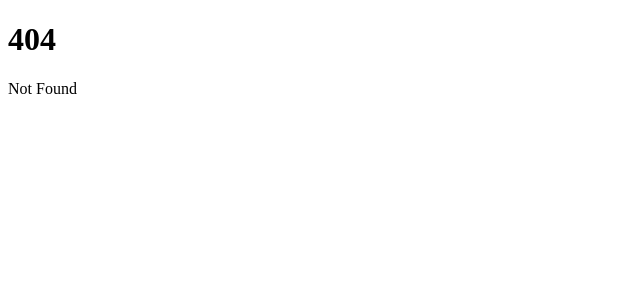
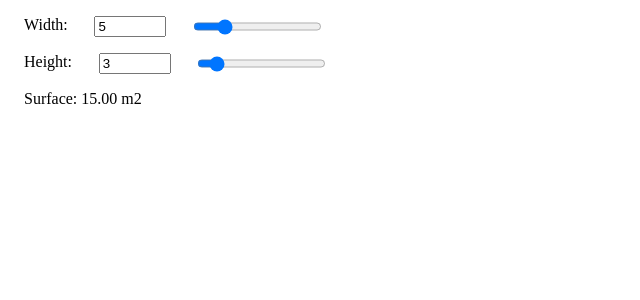
Before and after one commit to charlyoleg/parametrix, a SvelteKit app: page /rough in a window 1280 px wide. Before the commit this address had no page. Shown: the top 300 px of the page, without its empty margins (0-640 px from the left). Built offline with nearby package versions, Linux system fonts and the light colour scheme.

Commit message:
one simple page

```diff
--- a/src/routes/+page.svelte
+++ b/src/routes/+page.svelte
@@ -1,2 +1,3 @@
 <h1>Welcome to SvelteKit</h1>
 <p>Visit <a href="https://kit.svelte.dev">kit.svelte.dev</a> to read the documentation</p>
+<p>Goto <a href="/rough">Rough page</a></p>
--- /dev/null
+++ b/src/routes/rough/+page.svelte
@@ -0,0 +1,24 @@
+<script lang="ts">
+  let width: number = 5;
+  let height: number = 3;
+</script>
+
+<section>
+  <label>
+    Width:
+    <input type=number bind:value={width} min=1 max=20 step=0.1>
+    <input type=range bind:value={width} min=1 max=20 step=0.1>
+  </label>
+  <label>
+    Height:
+    <input type=number bind:value={height} min=1 max=20 step=0.1>
+    <input type=range bind:value={height} min=1 max=20 step=0.1>
+  </label>
+  <p>Surface: {(width*height).toFixed(2)} m2</p>
+</section>
+
+<style>
+  label { display: flex; }
+  label, p { margin: 1em; }
+  input { margin-left: 2em; }
+</style>
```
Also changed, not shown: 1 other file (tests, documents, lock files or other folders).
